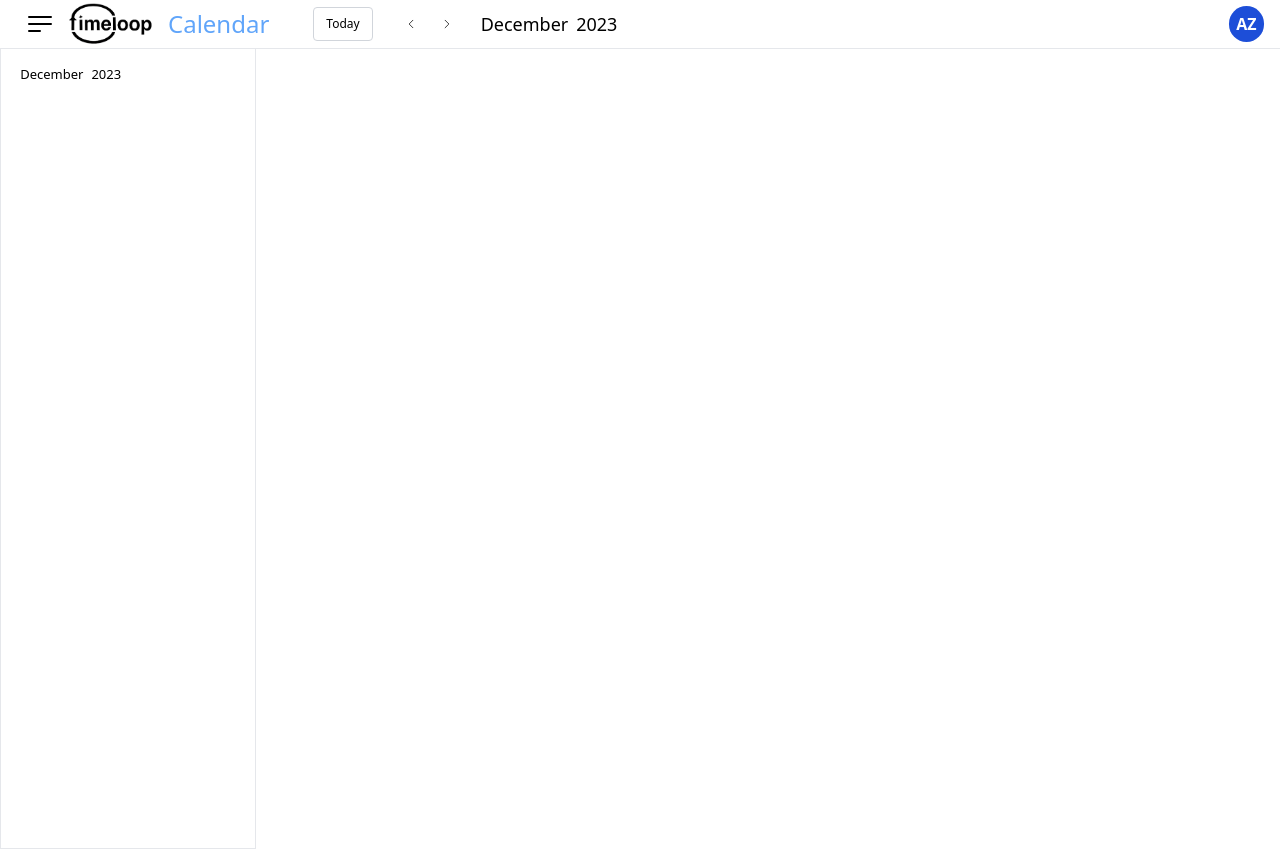
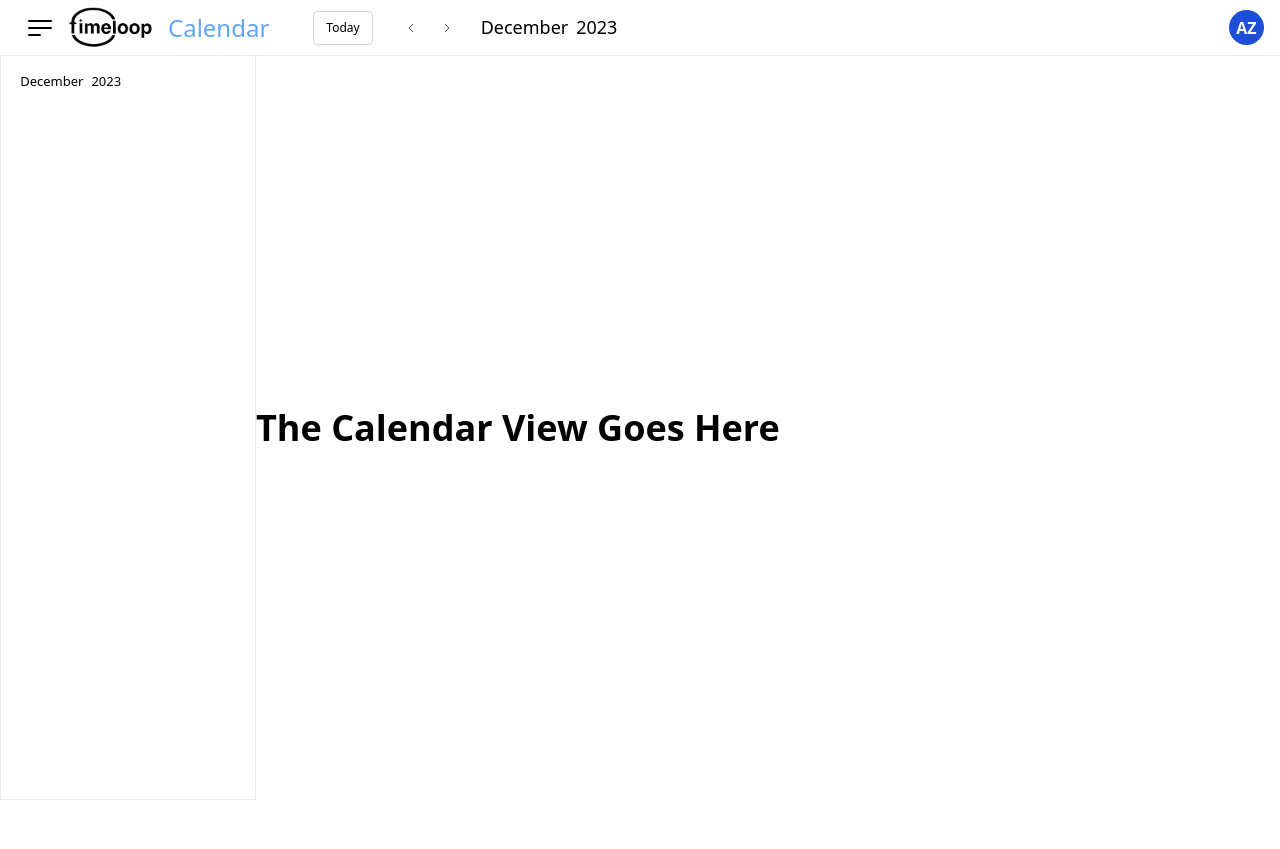
Before and after one commit to jpxoi/timeloop-frontend, a React (Vite) app: page / in a window 1280 px wide. After the commit the page ends 800 px from the top, so only its background shows below. Built offline with nearby package versions, Linux system fonts and the light colour scheme.

Commit message:
Update NavBar and Sidebar styling

```diff
--- a/src/Components/Organisms/NavBar.jsx
+++ b/src/Components/Organisms/NavBar.jsx
@@ -9,7 +9,7 @@ import SidebarIcon from '../Atoms/SidebarIcon';
 
 export default function NavBar(){
   return (
-    <div className="px-4 flex items-center justify-between border-b">
+    <div className="px-4 flex h-[7vh] items-center justify-between border-b">
       <div className="flex items-center"> {/* Wrapper for Logo and Calendar and Today button */}
         <SidebarIcon />
         <Logo/>
--- a/src/Components/Organisms/Sidebar.jsx
+++ b/src/Components/Organisms/Sidebar.jsx
@@ -3,7 +3,7 @@ import DisplayMonthYear from "../Molecules/DisplayMonthYear";
 
 export default function Sidebar() {
   return (
-    <div id="app-sidebar" className="h-screen w-1/5 border border-t-0 pt-4 pl-[1.5%]">
+    <div id="app-sidebar" className="h-auto w-1/5 border border-t-0 pt-4 pl-[1.5%]">
       <DisplayMonthYear params="text-black font-[450] text-[13px]" />
     </div>
   );
--- a/src/Components/Pages/App.jsx
+++ b/src/Components/Pages/App.jsx
@@ -9,11 +9,12 @@ function App() {
         <Navbar />
       </header>
 
-      <aside>
+      <div className="flex flex-row h-[94vh]">
         <Sidebar />
-      </aside>
-
-      <section></section>
+        <section className="flex justify-center items-center">
+          <h1 className="text-4xl font-bold">The Calendar View Goes Here</h1>
+        </section>
+      </div>
     </div>
   );
 }
```
